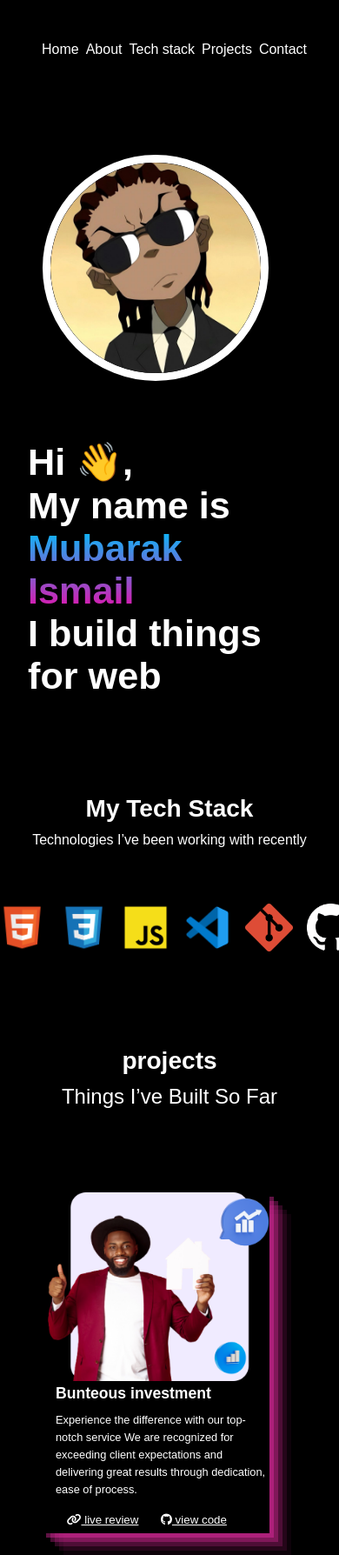
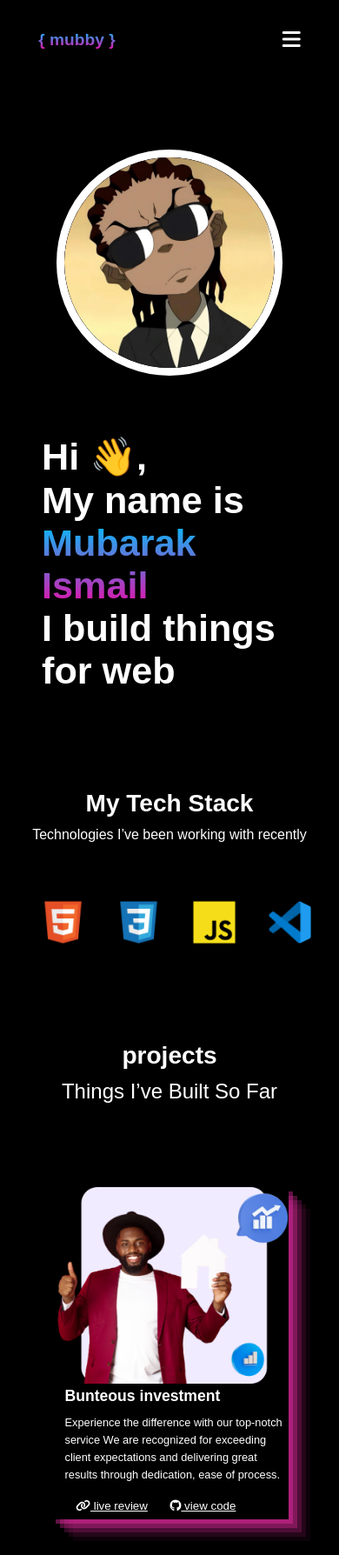
Before and after one commit to mubarsky/portfolio, a plain HTML site: page index.html in a window 390 px wide. Shown: the top 1788 px of the page at 87% size. Drawn offline with Linux system fonts and the light colour scheme; a web font is replaced by a local one.

Commit message:
making it more responsive

```diff
--- a/index.html
+++ b/index.html
@@ -14,22 +14,27 @@
 <body>
   <section class="first-container">
    <section class="left-container">
-    <p>{ 007 }</p>
-    <p>mubby</p>
+    <p>{ mubby }</p>
    </section>
    <section class="middle-container">
       <ul>
-        <li>Home</li>
+        ><li>Home</li>
         <li>About</li>
         <li>Tech stack</li>
         <li>Projects</li>
         <li>Contact</li>
       </ul>
     </section>
+
     <section class="right-container">
-  <i class="fa-brands fa-github"></i>
+  <section class="right-container-1">
+    <i class="fa-brands fa-github"> </i>
   <i class="fa-brands fa-twitter"></i>
 <i class="fa-brands fa-linkedin-in"></i>
+  </section>
+<section class="right-container-2">
+  <i class="fa-solid fa-bars"></i>
+</section>
     </section>
   </section>
 <section class="name-container">
@@ -59,8 +64,7 @@
     <img src="./assets/vscode-icons_file-type-css.png" alt="">
     <img src="./assets/vscode-icons_file-type-js-official.png" alt="">
     <img src="./assets/vscode-icons_file-type-vscode.png" alt="">
-    <img src="./assets/logos_git-icon.png" alt="">
-    <img src="./assets/akar-icons_github-fill.png" alt="">
+
    </section>
   </section>
 
@@ -165,12 +169,11 @@
 
   <section class="footer-container">
     <section class="left-footer">
-      <p>{ 007 }</p>
-    <p>mubby</p>
+      <p>{ mubby }</p>
     </section>
     <section class="middle-footer">
       <P>+2348026742697</P>
-      <p>ismailmubarak1221@gmail.com</p>
+      <p >ismailmubarak1221@gmail.com</p>
     </section>
     <section class="right-footer">
        <i class="fa-brands fa-github"></i>
@@ -193,5 +196,7 @@
       <p>Designed and built by Mubarak Ismail with marusoft</p>
     </section>
   </section>
+
+
 </body>
 </html>
--- a/style.css
+++ b/style.css
@@ -8,12 +8,17 @@
 }
 .first-container{
   display: flex;
- margin: 2rem;
+ margin-top: 2rem ;
+ justify-content: center;
  flex-wrap: wrap;
 }
+.left-container{
+align-content: center;
+
+}
 .left-container p{
-  margin: 0 2rem;
-  margin-left: 6rem;
+font-size: 1.2rem;
+
 font-weight: bold;
 background: linear-gradient( #00C0FD ,#E70FAA);
 -webkit-background-clip: text;
@@ -22,21 +27,20 @@ color: transparent;
 .middle-container ul{
  cursor: pointer;
 display: flex;
-margin-top: 1rem;
- margin-left: 9rem;
+ margin-left: 4.5rem;
  gap: 4rem;
 list-style-type: none;
-
-
 }
 .right-container{
 display: flex;
 gap: 1rem;
-margin-left: 6rem;
-margin-top: 1rem;
+margin-left: 4rem;
 font-size: 1.5rem;
 cursor: pointer;
 }
+.right-container-2{
+   display: none;
+ }
 @keyframes fa-brands{
   0%,100%{
     transform: translateY(0);
@@ -52,12 +56,12 @@ animation: fa-brands 1s infinite ;
 display: flex;
 align-items: center;
 justify-content: center;
-gap: 8rem;
-margin: 7rem 2rem;
+gap: 6rem;
+margin: 7rem 3rem;
 }
 .left-name{
   margin-top: 2rem;
- margin-right: 2rem;
+
 }
 .left-name h1{
 font-size: 2.7rem;
@@ -68,7 +72,7 @@ background: linear-gradient( #00C0FD ,#E70FAA);
 color: transparent;
 }
 .right-name{
- margin-right: 2rem;
+
 }
 .right-name img{
  width: 349px;
@@ -98,14 +102,15 @@ display: flex;
  width: 120x;
 height: 101px;
 gap: 5rem;
-margin-left: 6rem;
+flex-wrap: wrap;
+justify-content: center;
 }
 
 .projects{
   display: flex;
   flex-wrap: wrap;
  justify-content: center;
- gap: 1.5rem;
+ gap: 1rem;
 
 }
 .project-desc{
@@ -122,6 +127,7 @@ margin-left: 6rem;
 margin: 2rem;
 box-shadow: rgba(240, 46, 170, 0.4) 5px 5px, rgba(240, 46, 170, 0.3) 10px 10px, rgba(240, 46, 170, 0.2) 15px 15px, rgba(240, 46, 170, 0.1) 20px 20px, rgba(240, 46, 170, 0.05) 25px 25px;
  transition: transform 0.3s ease-in-out;
+ justify-content: center;
 }
 .project:hover{
    transform: scale(1.01, 1.02);
@@ -129,6 +135,7 @@ box-shadow: rgba(240, 46, 170, 0.4) 5px 5px, rgba(240, 46, 170, 0.3) 10px 10px,
 .project-img img{
   max-width: 100%;
 height: 200px;
+
 }
 .project-texts{
   display: flex;
@@ -150,7 +157,7 @@ height: 200px;
 }
 .project-btn button{
   border: none;
-text-decoration: underline;
+ text-decoration: underline;
 margin:8px 0.8rem;
 cursor: pointer;
 }
@@ -166,7 +173,10 @@ cursor: pointer;
   font-weight: bold;
   margin-right: 5rem;
   font-size: 0.9rem;
-
+   font-weight: bold;
+background: linear-gradient( #00C0FD ,#E70FAA);
+-webkit-background-clip: text;
+color: transparent;
 }
 .middle-footer{
 display: flex;
@@ -193,15 +203,26 @@ gap: 1rem;
 }
 .down-right {}
 
+@media (max-width:1130px){
+.middle-container ul{
+   margin-left: 3.5rem;
+ gap: 2rem;
+}
+.name-container{
+  gap: 1rem;
+}
+}
 @media (max-width:1120px){
-  .left-container{
-    display: none;
-  }
+
   .middle-container ul{
     margin-left: 1rem;
   }
-  .tech-icons{
-    gap: 3rem;
+
+}
+
+@media (max-width:1130px){
+ .project{
+    width: 30%;
   }
 }
 @media (max-width:1000px){
@@ -214,19 +235,18 @@ gap: 1rem;
 }
 @media (max-width:973px){
    .tech-icons{
-    gap: 2rem;
+    gap: rem;
   }
 }
 @media (max-width:890px){
-    .tech-icons{
-    gap: 1rem;
-  }
+
 }
 @media (max-width:860px){
 
- .right-container{
+ .right-container-1{
    display: none;
  }
+
    .middle-container ul{
     margin-left: 3rem;
   }
@@ -234,7 +254,31 @@ gap: 1rem;
     margin-left: 3rem;
   }
 }
+
+@media (max-width:820px){
+ .project{
+    width: 35%;
+  }
+    .tech-icons{
+    gap: 2rem;
+  }
+}
+
+@media (max-width:780px){
+.name-container{
+  flex-direction: column-reverse;
+}
+.right-name img{
+ width: 260px;
+ height: 260px;
+ gap: 2rem;
+}
+}
 @media (max-width:760px){
+  .middle-container ul {
+    margin-left: 2rem;
+ gap: 1rem;
+  }
      .tech-icons{
     margin-left: 1rem;
   }
@@ -244,30 +288,21 @@ height: 80px;
   }
    .project{
    width: 60%;
+   justify-content: center;
+   align-content: center;
+   align-items: center;
   }
   .project img{
    width: 100%;
    height: 100%;
   }
-  .projects{
-    justify-content: left;
-    margin-left: 1rem;
-  }
-}
-@media (max-width:780px){
-.name-container{
-  flex-direction: column-reverse;
-}
-.right-name img{
- width: 260px;
- height: 260px;
- gap: 2rem;
+
 }
 
-}
+
 @media (max-width:700px){
     .middle-container ul{
-    gap: 3rem;
+    gap: 2rem;
   }
     .tech-icons{
     justify-content: center;
@@ -282,14 +317,10 @@ height: 80px;
 justify-content: center;
   }
 }
-@media (max-width:700px){
-    .middle-container ul{
-    gap: 3rem;
-  }
-}
+
 @media (max-width:637px){
     .middle-container ul{
-    gap: 2rem;
+    gap: 1rem;
   }
    .project{
    width: 70%;
@@ -318,7 +349,22 @@ justify-content: center;
 }
 }
 @media (max-width:510px){
-    .right-footer{
+  .middle-container {
+    display: none;
+  }
+  .right-container-2{
+   display: block;
+   margin-left: 8rem;
+ }
+    .middle-footer{
       display: none;
     }
 }
+@media (max-width:450px){
+
+  }
+  @media (max-width:375px){
+    .down-right{
+      display: none;
+    }
+  }
```
